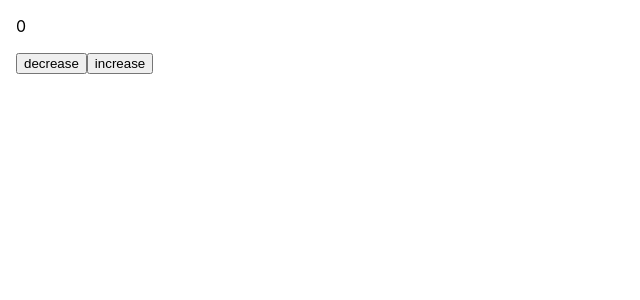
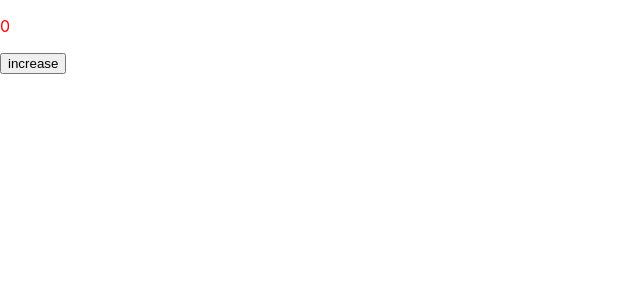
Before and after one commit to kyimoemin/react-example, a React (Create React App) app: page / in a window 1280 px wide. Shown: the top 300 px of the page, without its empty margins (0-640 px from the left). Built offline with nearby package versions, Linux system fonts and the light colour scheme.

Commit message:
added example 5

```diff
--- a/src/App.jsx
+++ b/src/App.jsx
@@ -1,9 +1,9 @@
 import React from "react";
 import "./App.css";
-import { Example4 } from "./examples/Example4";
+import { Example5 } from "./examples/Example5";
 
 function App() {
-  return <Example4 />;
+  return <Example5 />;
 }
 
 export default App;
--- /dev/null
+++ b/src/examples/Example5.jsx
@@ -0,0 +1,21 @@
+/**
+ * use case of useEffect
+ */
+
+import React, { useEffect, useState } from "react";
+
+export function Example5() {
+
+  const [count, setCount] = useState(0);
+  const [color, setColor] = useState("#000");
+
+  useEffect(() => {
+    const isEven = !(count % 2);
+    setColor(isEven ? "#f00" : "#0f0");
+  }, [count]);
+
+  return <div>
+    <p style={{ color }}>{count}</p>
+    <button onClick={() => setCount(c => c + 1)}>increase</button>
+  </div>;
+}
```
